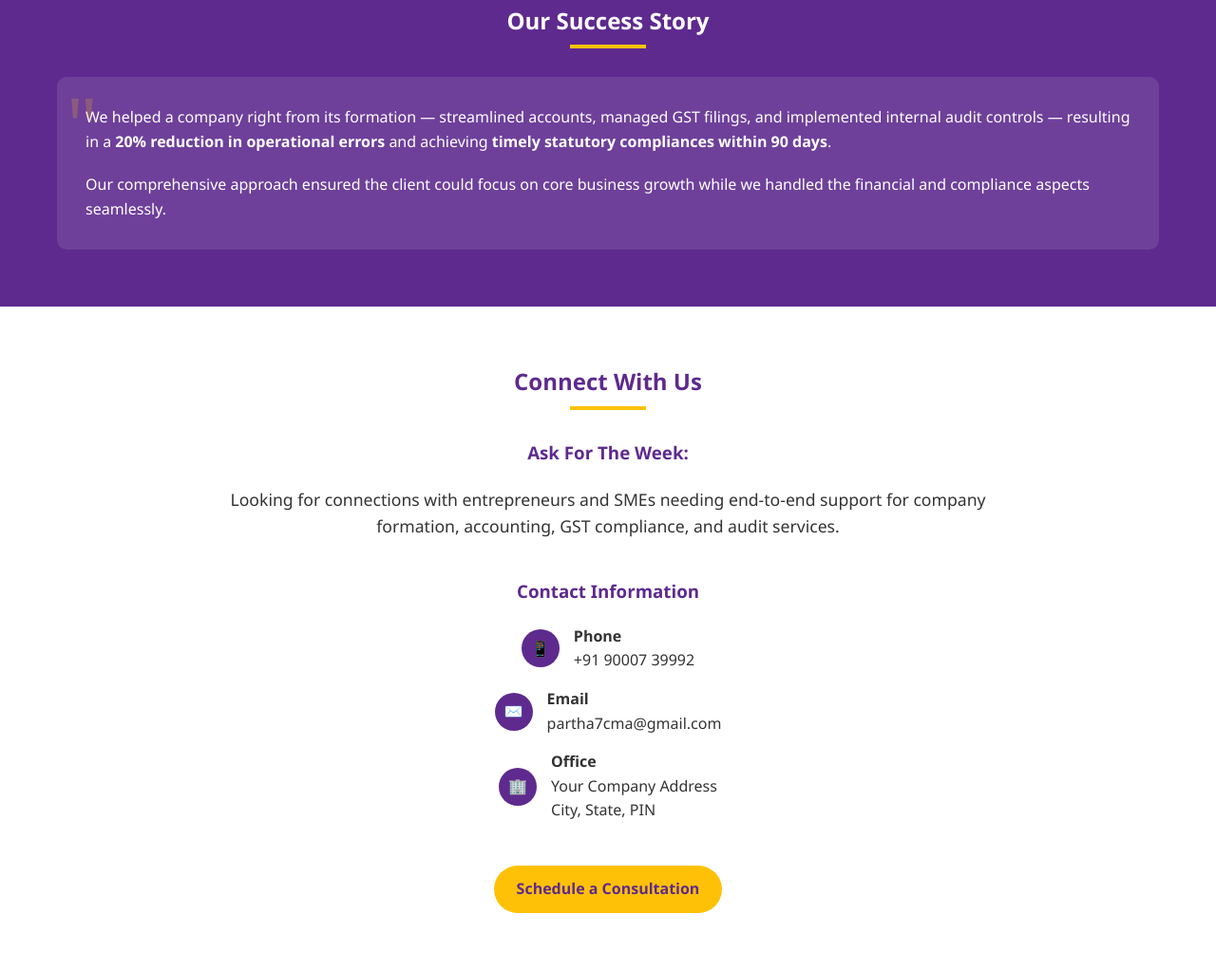
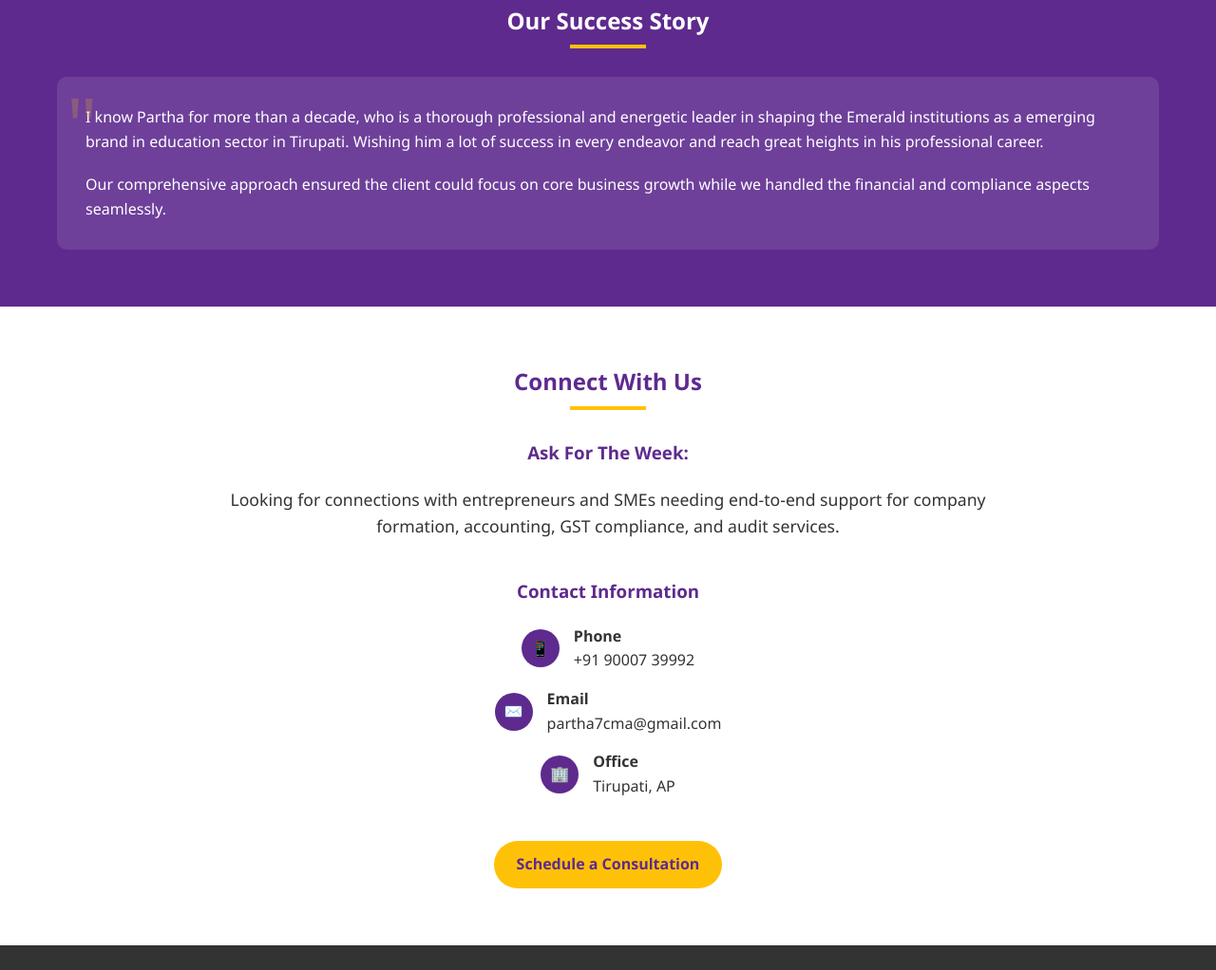
Before and after one commit to nityasagar001/partha, a plain HTML site: page index.html in a window 1280 px wide. Shown: the part 1110-2132 px from the top of the page at 95% size. Drawn offline with Linux system fonts and the light colour scheme.

Commit message:
Update index.html

```diff
--- a/index.html
+++ b/index.html
@@ -367,7 +367,7 @@
             <h2 class="section-title" style="color: var(--text-light);">Our Success Story</h2>
             <div class="story-container">
                 <div class="quote-mark">"</div>
-                <p>We helped a company right from its formation — streamlined accounts, managed GST filings, and implemented internal audit controls — resulting in a <strong>20% reduction in operational errors</strong> and achieving <strong>timely statutory compliances within 90 days</strong>.</p>
+                <p>I know Partha for more than a decade, who is a thorough professional and energetic leader in shaping the Emerald institutions as a emerging brand in education sector in Tirupati. Wishing him a lot of success in every endeavor and reach great heights in his professional career.</p>
                 <p style="margin-top: 20px;">Our comprehensive approach ensured the client could focus on core business growth while we handled the financial and compliance aspects seamlessly.</p>
             </div>
         </div>
@@ -405,7 +405,7 @@
                     <div class="info-icon">🏢</div>
                     <div>
                         <h4>Office</h4>
-                        <p>Your Company Address<br>City, State, PIN</p>
+                        <p>Tirupati, AP</p>
                     </div>
                 </div>
 
```
